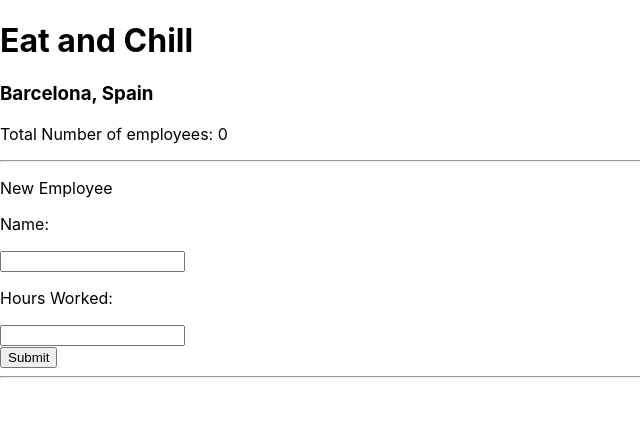
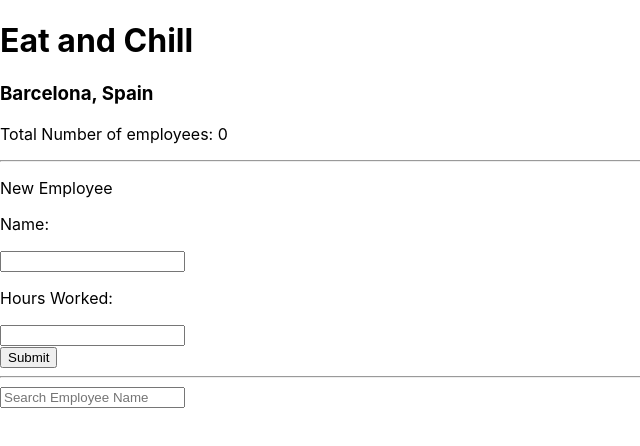
Before and after one commit to valeryaosta/mobx-state-tree-practice, a React (Create React App) app: page / in a window 1280 px wide. Shown: the top 446 px of the page, without its empty margins (0-640 px from the left). Built offline with nearby package versions, Linux system fonts and the light colour scheme.

Commit message:
feat: create search input field and fn in views for filtering list using MST

```diff
--- a/src/components/Employer.tsx
+++ b/src/components/Employer.tsx
@@ -10,6 +10,7 @@ interface EmployerComponentProps {
 interface EmployerComponentState {
     employeeName: string,
     hours_worked: string,
+    searchString: string,
 }
 
 @inject("rootTree")
@@ -20,6 +21,7 @@ class EmployerComponent extends React.Component<EmployerComponentProps, Employer
         this.state = {
             employeeName: '',
             hours_worked: '',
+            searchString: '',
         };
     }
 
@@ -33,19 +35,26 @@ class EmployerComponent extends React.Component<EmployerComponentProps, Employer
         this.setState({hours_worked});
     }
 
+    searchStringChange = (e: any) => {
+        const searchString = e.target.value;
+        this.setState({searchString});
+    }
+
     onSubmit = (e: any) => {
         e.preventDefault();
         const {employeeName, hours_worked} = this.state;
         const {rootTree} = this.props;
         if(!rootTree) return null;
         rootTree.employer.newEmployee(employeeName, parseInt(hours_worked));
+        this.setState({employeeName: '', hours_worked: ''});
     }
 
     render() {
         const {rootTree} = this.props;
-        const {employeeName, hours_worked} = this.state;
+        const {employeeName, hours_worked, searchString} = this.state;
         if (!rootTree) return null;
         const num_employess = rootTree.employer.num_employees;
+        const filtered_employees = rootTree.employer.filtered_employees(searchString);
 
         return (
             <div>
@@ -63,8 +72,12 @@ class EmployerComponent extends React.Component<EmployerComponentProps, Employer
                     <button>Submit</button>
                 </form>
                 <hr/>
-                {rootTree.employer.employees.map(employee => (
-                     <EmployeeComponent key={employee.id} employee={employee} />
+                <input placeholder="Search Employee Name"
+                       value={searchString}
+                       onChange={this.searchStringChange}
+                />
+                {filtered_employees.map(employee => (
+                    <EmployeeComponent key={employee.id} employee={employee} />
                 ))}
             </div>
         )
--- a/src/mst/index.ts
+++ b/src/mst/index.ts
@@ -24,7 +24,10 @@ const EmployerModel = types.model("Employer", {
 }).views(self => ({
     get num_employees() {
         return self.employees.length
-    }
+    },
+    filtered_employees(searchString: string) {
+        return self.employees.filter(employee => employee.name.includes(searchString))
+    },
 }));
 
 const RootModel = types.model("Root", {
```
